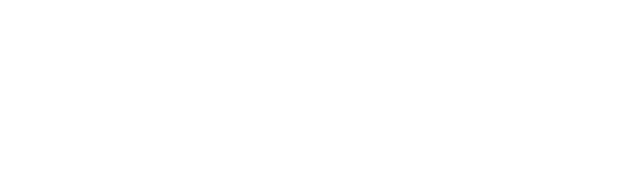
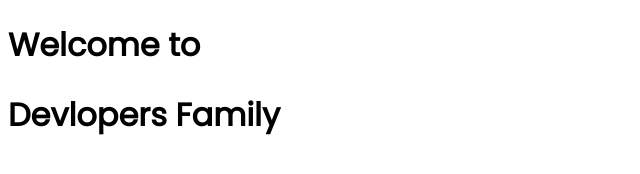
Before and after one commit to hunters-love/developers-portfolio, a plain HTML site: page index.html in a window 1280 px wide. Shown: the whole page, without its empty margins (0-640 px from the left). Drawn offline with Linux system fonts and the light colour scheme.

Commit message:
add google font

```diff
--- a/index.html
+++ b/index.html
@@ -5,9 +5,13 @@
     <meta http-equiv="X-UA-Compatible" content="IE=edge">
     <meta name="viewport" content="width=device-width, initial-scale=1.0">
     <title>progrsammers</title>
+    <link rel="preconnect" href="https://fonts.googleapis.com">
+    <link rel="preconnect" href="https://fonts.gstatic.com" crossorigin>
+    <link href="https://fonts.googleapis.com/css2?family=Poppins&display=swap" rel="stylesheet">
     <link rel="stylesheet" href="style.css">
 </head>
 <body>
-
+    <h1>Welcome to</h1>
+    <h1>Devlopers Family</h1>
 </body>
 </html>
--- a/style.css
+++ b/style.css
@@ -0,0 +1,3 @@
+body{
+    font-family: 'Poppins', sans-serif;
+}
```
